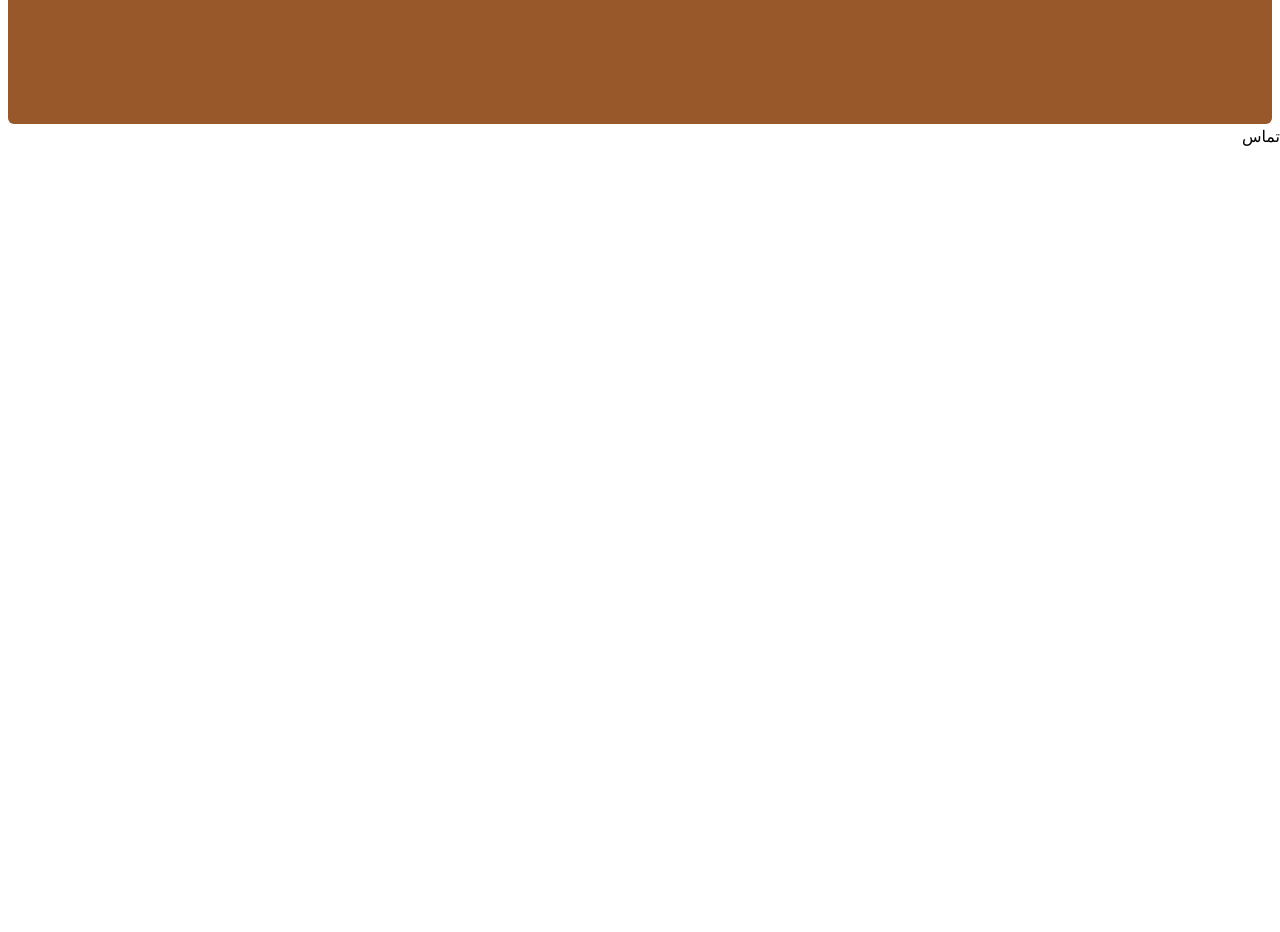
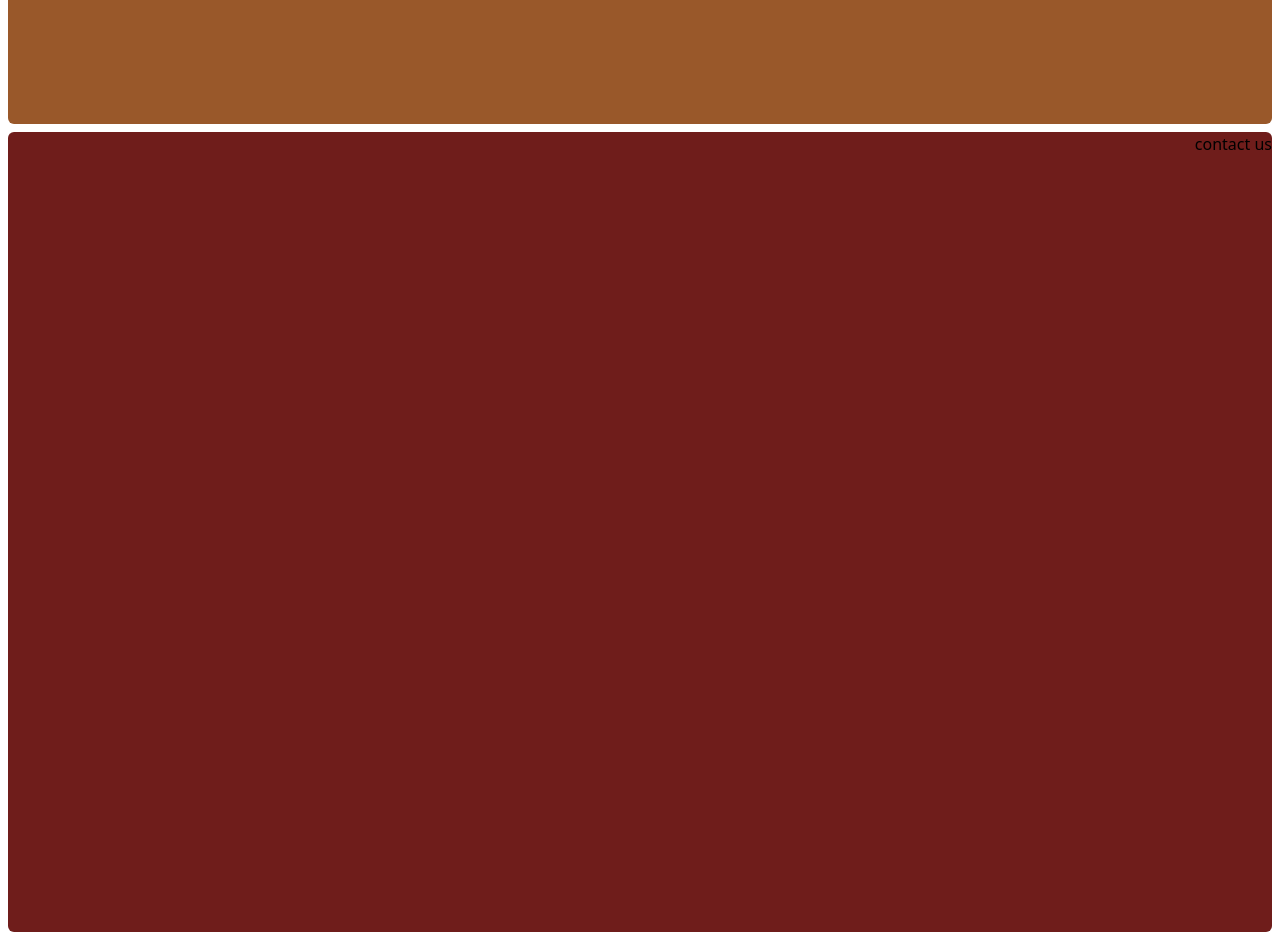
Before and after one commit to asma-ezzati/campStore, a React (Vite) app: page / in a window 1280 px wide. Shown: the part 2300-3232 px from the top of the page. Built offline with nearby package versions, Linux system fonts and the light colour scheme; data requests are answered from the project's data file; a web font is replaced by a local one.

Commit message:
add component in navbar

```diff
--- a/src/components/Navbar.jsx
+++ b/src/components/Navbar.jsx
@@ -2,6 +2,7 @@ import { useRef } from "react";
 import Home from "./Home";
 import AboutUs from "./AboutUs";
 import Shop from "./shop";
+import ContactUs from "./ContactUs";
 
 const Navbar = () => {
   const homeRef = useRef(null);
@@ -61,7 +62,7 @@ const Navbar = () => {
           <Shop />
         </section>
         <section ref={contactRef} style={{ height: "100vh" }}>
-          تماس
+          <ContactUs />
         </section>
       </div>
     </>
```
